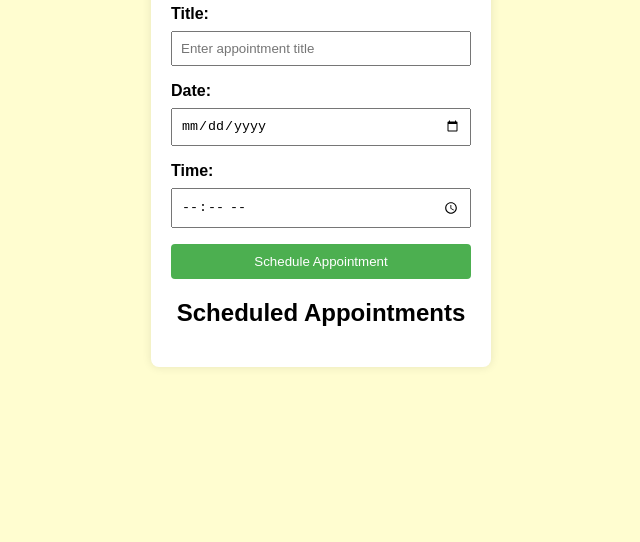
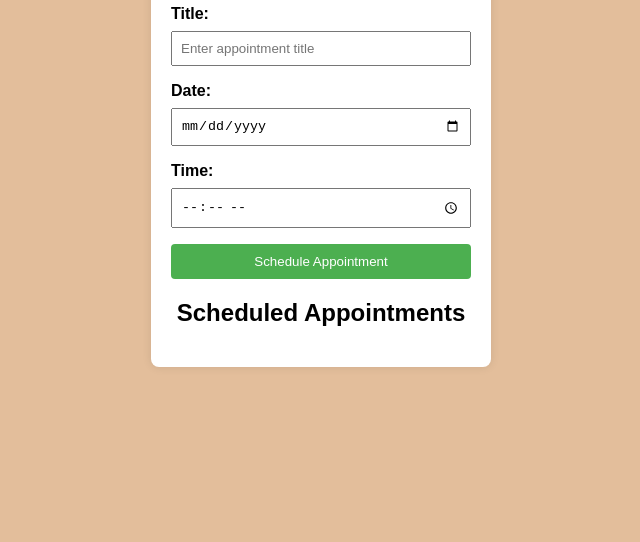
Before and after one commit to ayham59/ayham59.github.io, a plain HTML site: page Project2.html in a window 1280 px wide. Shown: the part 258-800 px from the top of the page, without its empty margins (319-959 px from the left). Drawn offline with Linux system fonts and the light colour scheme.

Commit message:
Update Project2.html
again the smae thing

```diff
--- a/Project2.html
+++ b/Project2.html
@@ -4,7 +4,7 @@
     <style>
         body {
           font-family: 'Arial', sans-serif;
-          background-color: #FFFDD0;
+          background-color: #e3be9b;
           margin: 0;
           padding: 0;
           display: flex;
```
